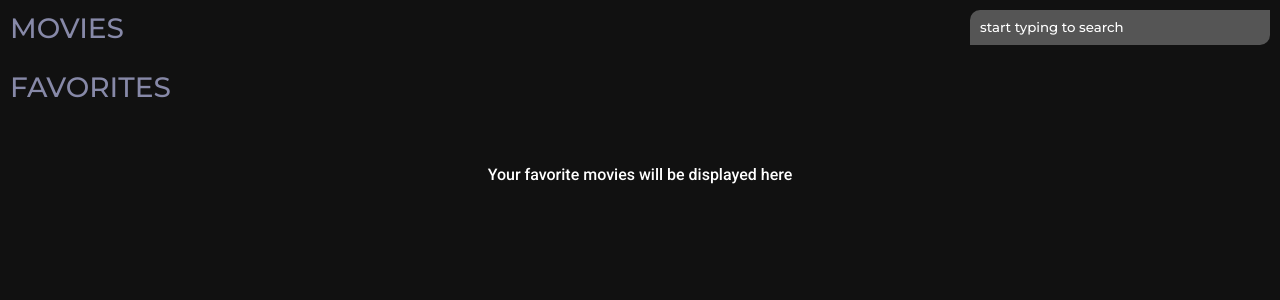
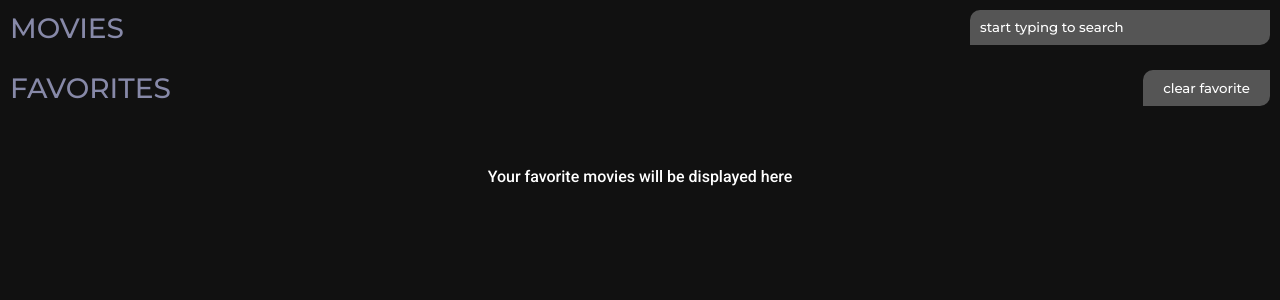
Before and after one commit to ugbeadie/react-movie-app, a React (Create React App) app: page / in a window 1280 px wide. Shown: the top 300 px of the page. Built offline with nearby package versions, Linux system fonts and the light colour scheme; no server answers.

Commit message:
prevent duplicate in favorite

```diff
--- a/src/App.css
+++ b/src/App.css
@@ -135,6 +135,16 @@ body {
   cursor: default;
 }
 
+.clear {
+  font-family: 'Montserrat', sans-serif;
+  cursor: pointer;
+  background-color: #555;
+  color: white;
+  padding: 10px 20px;
+  border-radius: 10px 0 10px 0;
+  transition: 0.3s;
+}
+
 @media screen and (max-width: 770px) {
   .movie {
     width: 160px;
--- a/src/App.js
+++ b/src/App.js
@@ -6,8 +6,7 @@ import MovieHead from "./components/MovieHead";
 import Search from "./components/Search";
 import AddToFav from './components/AddToFav';
 import RemoveFromFav from './components/RemoveFromFav';
-
-
+import ClearFavorite from './components/ClearFavorite'
 
 function App() {
 
@@ -46,14 +45,22 @@ function App() {
   }
 
   const addMovieToFav = (movie) => {
-    const favArray = [...favorites, movie]
-    setFavorites(favArray)
-    saveToLocalStorage(favArray)
+  const initialArray = [...favorites, movie]
+  const newArray = new Set(initialArray)
+  const favArray = [...newArray]
+  setFavorites(favArray)
+  saveToLocalStorage(favArray)
   }
 
   const RemoveMovieFromFav = (movie) => {
     const favArray = favorites.filter(
       (favorite) => favorite.imdbID !== movie.imdbID)
+    setFavorites(favArray)
+    saveToLocalStorage(favArray)
+  }
+
+  const ClearFavoriteMovies = () => {
+    const favArray = []
     setFavorites(favArray)
     saveToLocalStorage(favArray)
   }
@@ -88,11 +95,13 @@ function App() {
       </div>
       <div className="container-head">
         <MovieHead heading = 'Favorites' />
+        <ClearFavorite
+          onclear={ClearFavoriteMovies}
+        />
       </div>
       <div id="main" className="row">
           {favorites.length > 0
           ? <MovieCards
-            key={movies.imdbID}
             movies={favorites}
             alterfav={RemoveFromFav}
             handleClick={RemoveMovieFromFav}
--- /dev/null
+++ b/src/components/ClearFavorite.js
@@ -0,0 +1,13 @@
+import React from 'react'
+
+const ClearFavorite = (props) => {
+    return (
+        <>
+            <button
+            onClick={props.onclear}
+            className='clear'>clear favorite</button>
+        </>
+    )
+}
+
+export default ClearFavorite;
--- a/src/components/MovieCards.js
+++ b/src/components/MovieCards.js
@@ -1,10 +1,10 @@
-import React, { useRef } from 'react'
-import Snackbar from './Snackbar'
+import React from 'react'
+// import Snackbar from './Snackbar'
 
 const MovieCards = (props) => {
 
 	const FavComponent = props.alterfav
-	const snackbarRef = useRef(null)
+	// const snackbarRef = useRef(null)
 
 	return (
 		<>
@@ -17,18 +17,18 @@ const MovieCards = (props) => {
 							<img
 							src={movie.Poster !== 'N/A' ? movie.Poster : 'https://via.placeholder.com/400'}
 							alt={movie.Title}/>
-							<div
-							onClick={() => {
+							<div className='overlay'>
+								<div
+								onClick={() => {
 								props.handleClick(movie)
-								snackbarRef.current.show()
-								}}
-							className='overlay'>
+								// snackbarRef.current.show()
+								}}>
 								<FavComponent/>
-
 							</div>
-							<Snackbar
+							</div>
+							{/* <Snackbar
 								ref={snackbarRef}
-							/>
+							/> */}
 						</div>
 						<div className='title_year'>
 							<p>{movie.Title}</p>
--- a/src/components/Snackbar.js
+++ b/src/components/Snackbar.js
@@ -1,27 +1,17 @@
-import React, { useState,forwardRef,useImperativeHandle } from "react";
+import React from "react";
 import './Snackbar.css'
 
-const Snackbar = forwardRef((props, ref) => {
+const Snackbar = (props) => {
 
-    const [showSnackbar, setShowSnackbar] = useState(false)
-
-    useImperativeHandle(ref, () => ({
-        show() {
-            setShowSnackbar(true)
-            setTimeout(() => {
-                setShowSnackbar(false)
-            }, 1500);
-        }
-    }))
 
     return (
         <div className="snackbar"
-        id={showSnackbar ? 'show' : 'hide'}
+        id={props.showSnackbar ? 'show' : 'hide'}
         style={{backgroundColor: '#3f4370'}}>
             <div className="symbol"><h1>&#x2713;</h1></div>
             <div className="message">movie added to favorite</div>
         </div>
     )
-})
+}
 
 export default Snackbar;
```
